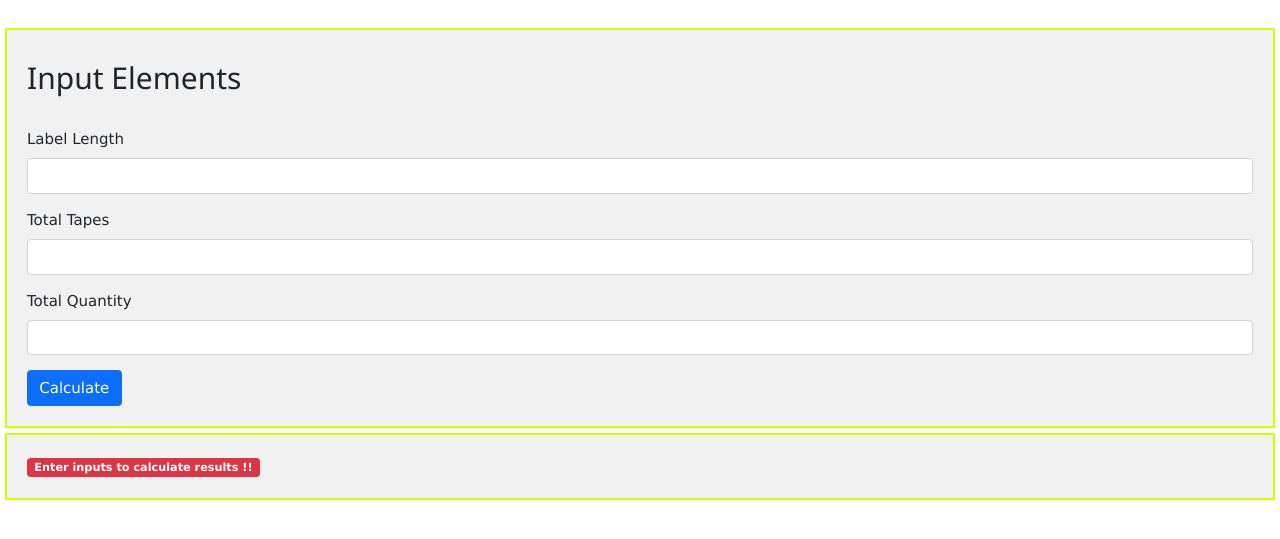
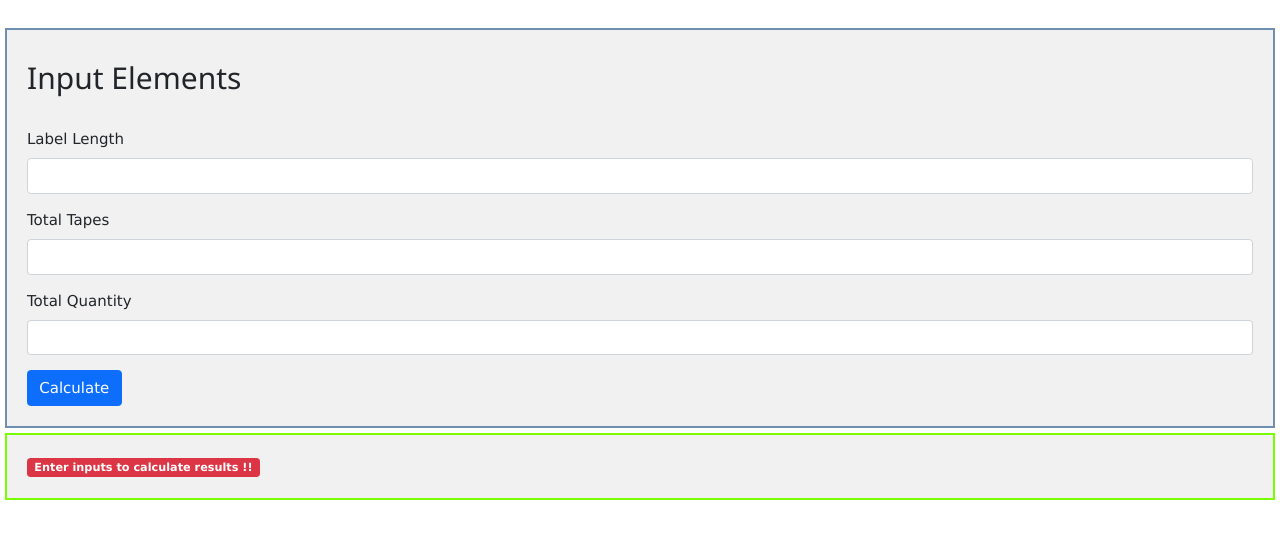
Before and after one commit to NaikSatvik/woven-labels-utility-php, a PHP site: page /production-calc.php in a window 1280 px wide. Shown: the part 91-630 px from the top of the page. Run offline with PHP 8.4, Linux system fonts and the light colour scheme.

Commit message:
UI altered

```diff
--- a/assets/css/main.css
+++ b/assets/css/main.css
@@ -60,9 +60,17 @@ body {
 .main-body {
     padding: 20px;
     background-color: #f1f1f1;
-    border: solid 2px #d0ff00;
+    border: solid 2px #6F8FAF;
     margin: 5px;
 }
+
+.results {
+    padding: 20px;
+    background-color: #f1f1f1;
+    border: solid 2px #7CFC00;
+    margin: 5px;
+}
+
 table {
     border-collapse: collapse;
     width: 50%;
--- a/production-calc.php
+++ b/production-calc.php
@@ -38,7 +38,7 @@
         </form>
     </div>
 
-    <div class="main-body">
+    <div class="results">
         <?php
             if (isset($_POST['submit'])) {
                 $labelLength = $_POST["LabelLength"];
```
